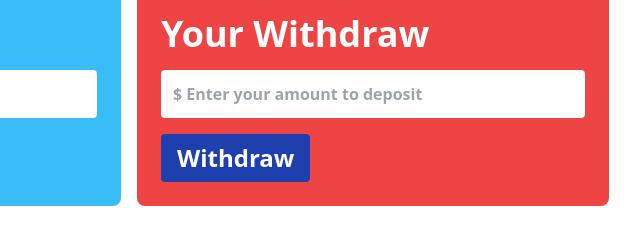
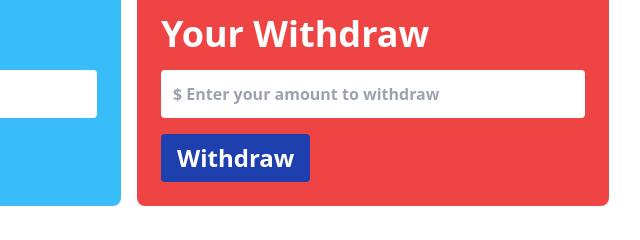
Before and after one commit to Kyaching/my-personal-bank, a plain HTML site: page index.html in a window 1280 px wide. Shown: the part 286-526 px from the top of the page, 511-1151 px from the left. Drawn offline with nearby package versions, Linux system fonts and the light colour scheme.

Commit message:
change input field text

```diff
--- a/index.html
+++ b/index.html
@@ -55,7 +55,7 @@
               type="text"
               name=""
               id="withdraw-field"
-              placeholder="$ Enter your amount to deposit"
+              placeholder="$ Enter your amount to withdraw"
             />
             <button
               id="btn-withdraw"
```
